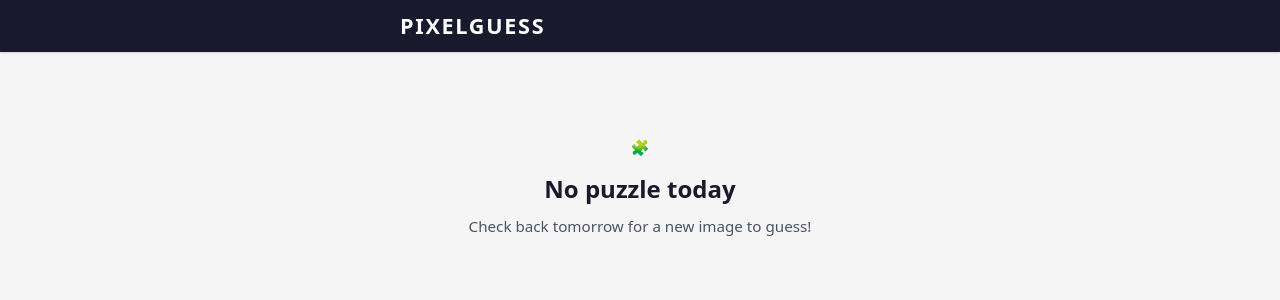
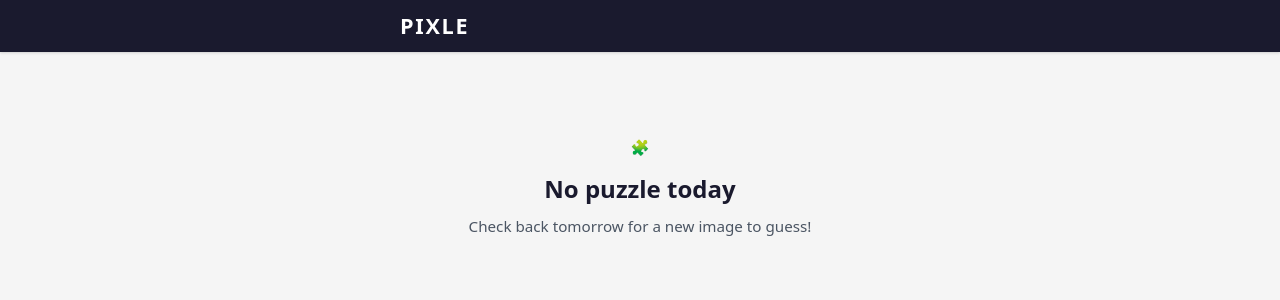
Before and after one commit to Wohmfg/Pixeld, a Django app: page / in a window 1280 px wide. Shown: the top 300 px of the page. Run offline with Django 5.2, Linux system fonts and the light colour scheme; data that the repository does not hold is empty.

Commit message:
changed name to Pixle, added allowed custom host

```diff
--- a/pixelguess/settings.py
+++ b/pixelguess/settings.py
@@ -27,11 +27,11 @@ SECRET_KEY = os.environ.get('SECRET_KEY', 'django-insecure-js6lo=hoov9s*d*=(f4i5
 # SECURITY WARNING: don't run with debug turned on in production!
 DEBUG = os.environ.get('DEBUG', 'True') == 'True'
 
-ALLOWED_HOSTS = os.environ.get('ALLOWED_HOSTS', 'localhost,127.0.0.1,web-production-79bf2a.up.railway.app').split(',')
+ALLOWED_HOSTS = os.environ.get('ALLOWED_HOSTS', 'localhost,127.0.0.1,web-production-79bf2a.up.railway.app,pixle.site,www.pixle.site').split(',')
 
 CSRF_TRUSTED_ORIGINS = os.environ.get(
     'CSRF_TRUSTED_ORIGINS',
-    'https://web-production-79bf2a.up.railway.app',
+    'https://web-production-79bf2a.up.railway.app,https://pixle.site,https://www.pixle.site',
 ).split(',')
 
 
--- a/templates/base/base.html
+++ b/templates/base/base.html
@@ -4,14 +4,14 @@
 <head>
   <meta charset="UTF-8">
   <meta name="viewport" content="width=device-width, initial-scale=1.0">
-  <title>{% block title %}PixelGuess{% endblock %}</title>
+  <title>{% block title %}Pixle{% endblock %}</title>
   <link rel="stylesheet" href="{% static 'css/style.css' %}">
   {% block extra_head %}{% endblock %}
 </head>
 <body>
   <header>
     <div class="header-inner">
-      <h1><a href="/">PixelGuess</a></h1>
+      <h1><a href="/">Pixle</a></h1>
       <div id="streak-badge" class="streak-badge" hidden>
         🔥 <span id="streak-count">0</span>
       </div>
--- a/templates/game/index.html
+++ b/templates/game/index.html
@@ -1,7 +1,7 @@
 {% extends "base/base.html" %}
 {% load static %}
 
-{% block title %}PixelGuess — {{ puzzle_date }}{% endblock %}
+{% block title %}Pixle — {{ puzzle_date }}{% endblock %}
 
 {% block extra_head %}
   <meta name="csrf-token" content="{{ csrf_token }}">
--- a/templates/game/no_puzzle.html
+++ b/templates/game/no_puzzle.html
@@ -1,6 +1,6 @@
 {% extends "base/base.html" %}
 
-{% block title %}PixelGuess — No Puzzle Today{% endblock %}
+{% block title %}Pixle — No Puzzle Today{% endblock %}
 
 {% block content %}
   <div class="no-puzzle">
```
